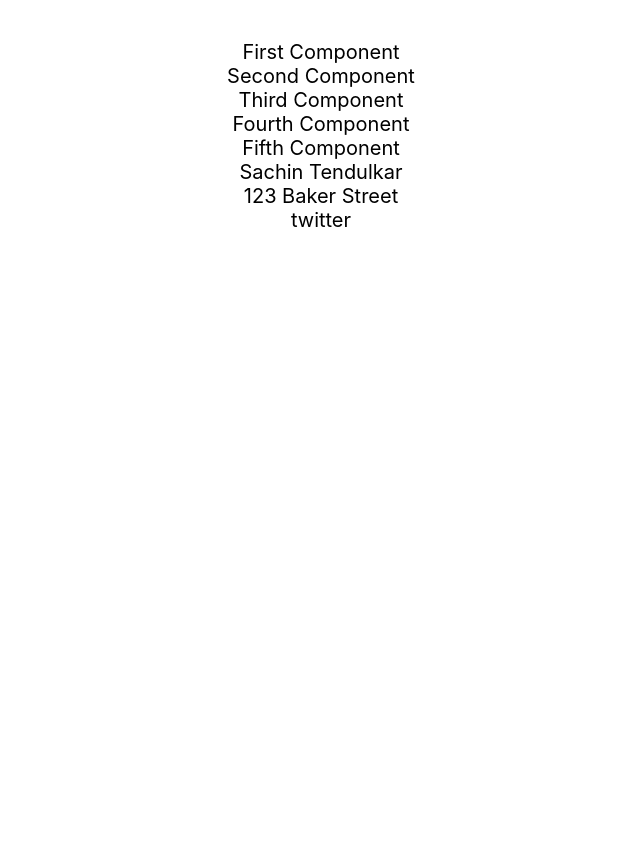
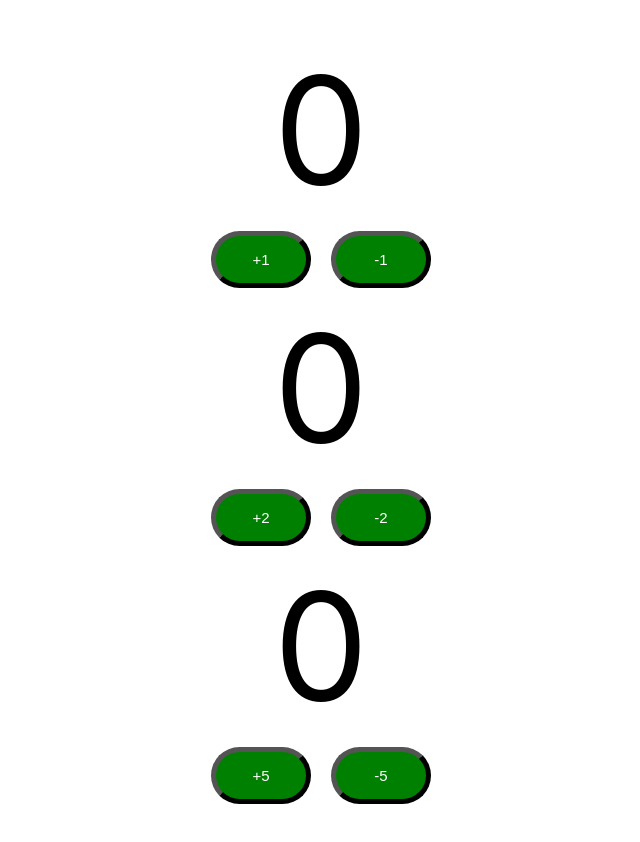
Before and after one commit to thakkardhavalc/todo-app, a React (Create React App) app: page / in a window 1280 px wide. Shown: the top 842 px of the page, without its empty margins (319-959 px from the left). Before the commit the page ends 800 px from the top, so only its background shows below. Built offline with nearby package versions, Linux system fonts and the light colour scheme; the HTML template or start-up script is replaced by a standard one.

Commit message:
added counter code created new file under Counter folder

```diff
--- a/src/App.js
+++ b/src/App.js
@@ -1,10 +1,13 @@
 import './App.css';
-import LearningComponent from './components/learning-examples/LearningComponent';
+import Counter from './components/counter/Counter';
+
 
 function App() {
   return (
     <div className="App">
-      <LearningComponent></LearningComponent>
+      <Counter></Counter>
+      <Counter by={2}></Counter>
+      <Counter by={5}></Counter>
     </div>
   )
 }
--- /dev/null
+++ b/src/components/counter/Counter.css
@@ -0,0 +1,17 @@
+.counterButton {
+    font-size: 15px;
+    background-color: green;
+    width: 100px;
+    margin: 10px;
+    color: white;
+    padding: 15px;
+    border-radius: 30px;
+    border-color: black;
+    border-width: 5px;
+
+}
+
+.count {
+    font-size: 150px;
+    padding: 20px;
+}
--- /dev/null
+++ b/src/components/counter/Counter.jsx
@@ -0,0 +1,35 @@
+import { useState } from 'react'
+import { PropTypes } from 'prop-types'
+import './Counter.css'
+
+export default function Counter({by}) {
+
+    const [count, setCount] = useState(0);
+
+    function incrementCounterFunction() {
+        setCount(count + by)
+    }
+
+    function decrementCounterFunction() {
+        setCount(count - by)
+    }
+
+
+    return(
+        <div className="Counter">
+            <span className="count">{count}</span>
+            <div>
+                <button className="counterButton" onClick={incrementCounterFunction}>+{by}</button>
+                <button className="counterButton" onClick={decrementCounterFunction}>-{by}</button>
+            </div>
+        </div>
+    )
+}
+
+Counter.propTypes = {
+    by: PropTypes.number
+}
+
+Counter.defaultProps = {
+    by: 1
+}
```
